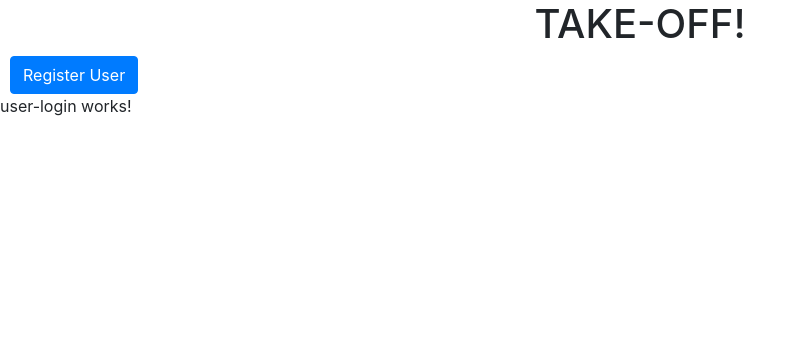
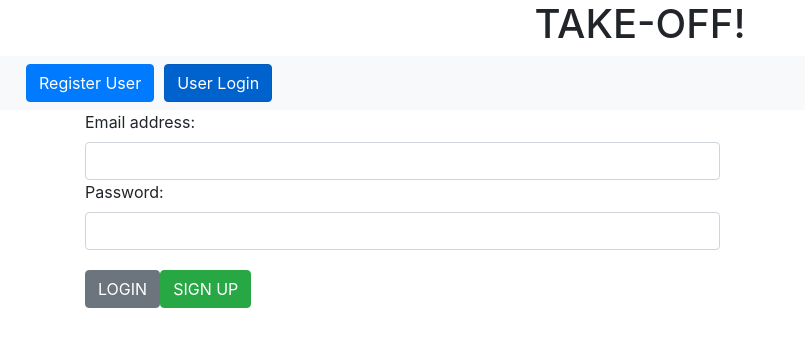
Before and after one commit to Rishijha33/ANG_TAKEOFF, an Angular app in the folder ANGTAKEOFF2/: page /userLogin in a window 1280 px wide. Shown: the top 346 px of the page, without its empty margins (0-805 px from the left). Built offline with nearby package versions, Linux system fonts and the light colour scheme.

Commit message:
rishi user login

```diff
--- a/ANGTAKEOFF2/src/app/Service/user.service.ts
+++ b/ANGTAKEOFF2/src/app/Service/user.service.ts
@@ -21,4 +21,10 @@ export class UserService {
     return this.http.post(`${this.baseUrl}`+'/addnewuser', User);
    // return this.http.post("http://localhost:8090/api/v1/addFlight", flight)
    }
+
+   loginUser(email:String, password:String)
+   {
+     console.log(this.http.get("http://localhost:8090/api/v1/users/"+email+"/"+password));
+     return this.http.get("http://localhost:8090/api/v1/users/"+email+"/"+password);
+   }
 }
--- a/ANGTAKEOFF2/src/app/app-routing.module.ts
+++ b/ANGTAKEOFF2/src/app/app-routing.module.ts
@@ -8,8 +8,9 @@ import { UserComponent } from './user/user.component';
 const routes: Routes = [
   {path:'', component: HomeComponent},
   {path:'userList', component:UserComponent},
-  {path:'user-reg', component:UserRegisterComponent},
   {path:'userLogin', component:UserLoginComponent},
+  {path:'userReg', component:UserRegisterComponent},
+
 
 ];
 
--- a/ANGTAKEOFF2/src/app/app.component.html
+++ b/ANGTAKEOFF2/src/app/app.component.html
@@ -1,15 +1,21 @@
 <h1 class =  "d-flex justify-content-center">TAKE-OFF!</h1>
 
-
-  <ul class="navbar-nav">
+<nav class="navbar navbar-expand-lg navbar-light bg-light" >
+  <div class="collapse navbar-collapse">
+  <ul class="navbar-nav mr-auto">
     <!-- <li class="nav-item"style="margin-left: 10px;">
         <a routerLink="userList" class="btn btn-primary " role="button" routerLinkActive="active">Get User list</a>
     </li> -->
 
-    <li class="nav-item"style="margin-left: 10px;">
-      <a routerLink="user-reg" class="btn btn-primary" role="button" routerLinkActive="active">Register User</a>
+    <li class="nav-item active" style="margin-left: 10px;">
+      <a class="nav-link" routerLink="userReg" class="btn btn-primary" role="button" routerLinkActive="active">Register User</a>
   </li>
 
+  <li class="nav-item active" style="margin-left: 10px;">
+    <a class="nav-link" routerLink="userLogin" class="btn btn-primary" role="button" routerLinkActive="active">User Login</a>
+</li>
+
 </ul>
-
+</div>
+</nav>
 <router-outlet></router-outlet>
--- a/ANGTAKEOFF2/src/app/user/user-login/user-login.component.html
+++ b/ANGTAKEOFF2/src/app/user/user-login/user-login.component.html
@@ -1 +1,17 @@
-<p>user-login works!</p>
+
+<div class="container mt-6">
+    <div class="row">
+        <div class="col-7 mb-3">
+            <label for="email">Email address:</label>
+            <input class="form-control" type="String" [(ngModel)]="email">
+            <label for="password">Password:</label>
+            <input class="form-control" type="String" [(ngModel)]="password">
+        </div>
+    </div>
+</div>
+
+<div  class= "container mt-1">
+    <button class="btn btn-secondary "  (click)="loginUser()">LOGIN</button>
+
+    <button class="btn btn-success "  (click)="loginUser()">SIGN UP</button>
+</div>
--- a/ANGTAKEOFF2/src/app/user/user-login/user-login.component.ts
+++ b/ANGTAKEOFF2/src/app/user/user-login/user-login.component.ts
@@ -1,4 +1,6 @@
 import { Component, OnInit } from '@angular/core';
+import { Router } from '@angular/router';
+import { UserService } from 'src/app/Service/user.service';
 
 @Component({
   selector: 'app-user-login',
@@ -6,10 +8,27 @@ import { Component, OnInit } from '@angular/core';
   styleUrls: ['./user-login.component.css']
 })
 export class UserLoginComponent implements OnInit {
-
-  constructor() { }
+  email:String='';
+  password:String='';
+  userFound:boolean=false;
+  constructor(private userService: UserService, private router:Router)
+ { }
 
   ngOnInit(): void {
   }
 
+  loginUser()
+  {
+    this.userService.loginUser(this.email,this.password).subscribe((data:any)=>{
+      this.userFound=data;
+      console.log("I am here");
+      console.log(this.userFound);
+      if(this.userFound)
+      {
+        this.router.navigateByUrl("userLogin");
+        console.log("redirecting");
+        this.router.navigateByUrl("");
+      }
+    });
+  }
 }
--- a/ANGTAKEOFF2/src/app/user/user-register/user-register.component.html
+++ b/ANGTAKEOFF2/src/app/user/user-register/user-register.component.html
@@ -44,4 +44,6 @@
 
         <button class="btn btn-success">SUBMIT</button>
     </form>
+
+    <button class="btn btn-success" (click)="goBack()">Back to login</button>
     </div>
--- a/ANGTAKEOFF2/src/app/user/user-register/user-register.component.ts
+++ b/ANGTAKEOFF2/src/app/user/user-register/user-register.component.ts
@@ -42,9 +42,16 @@ onSubmit() {
     return;
   }
   this.userService.createUser(this.userForm.value).subscribe(data => {
-   this.userForm.reset();
-    this.router.navigate(['userLogin']);
+   this.userForm.reset()
+    this.router.navigate(['userLogin'])
   });
 }
 
+public goBack()
+{
+  console.log("inside go back");
+  this.router.navigate(['/userLogin']);
 }
+
+
+}
```
